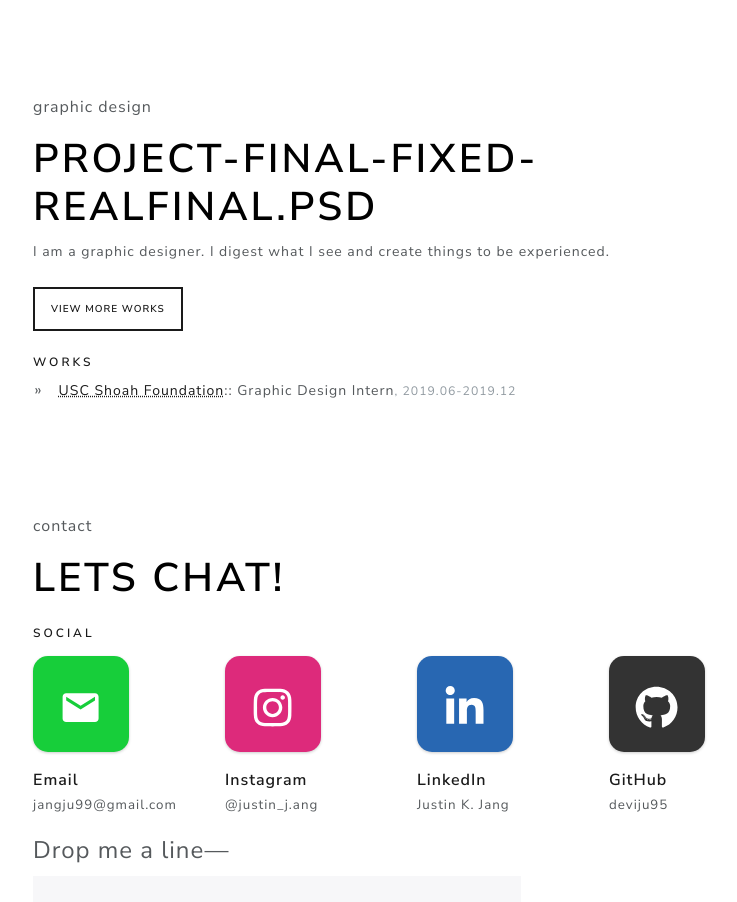
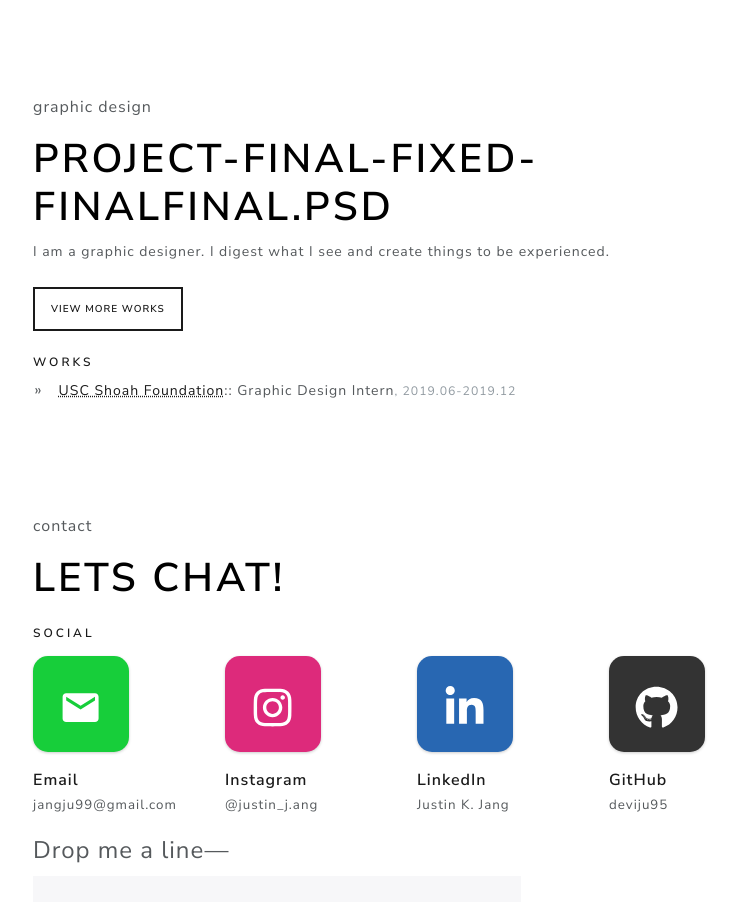
Before and after one commit to Deviju95/portfolio-website, a React (Create React App) app: page /#/ in a window 1280 px wide. Shown: the part 1507-2409 px from the top of the page, without its empty margins (49-786 px from the left). Built offline with nearby package versions, Linux system fonts and the light colour scheme.

Commit message:
minor issue fix

```diff
--- a/src/components/Contact.js
+++ b/src/components/Contact.js
@@ -100,7 +100,7 @@ const Contact = () => {
               </Col>
               <Col>
                 <a
-                  href='https://www.linkedin.com/in/justin-kyumin-jang-b061a0174/'
+                  href='https://www.linkedin.com/in/justin-k-jang-b061a0174/'
                   target='_blank'
                   rel='noreferrer'
                 >
@@ -180,8 +180,8 @@ const Contact = () => {
       >
         {isSent ? (
           <ModalMessage
-            title='Message Sent!'
-            body='Thank you for your message! Have a nice day :D'
+            title='Message Sent Successfully!'
+            body='Thank you for your message. Have a nice day :D'
           />
         ) : (
           <ModalMessage
--- a/src/components/GraphicDesign.js
+++ b/src/components/GraphicDesign.js
@@ -14,7 +14,7 @@ const GraphicDesign = () => {
                 <mark>
                   Project-Final-fixed-
                   <br />
-                  REALFINAL.psd
+                  FINALFINAL.psd
                 </mark>
               </h1>
               <p>
```
Also changed, not shown: 2 other files (tests, documents, lock files or other folders).
